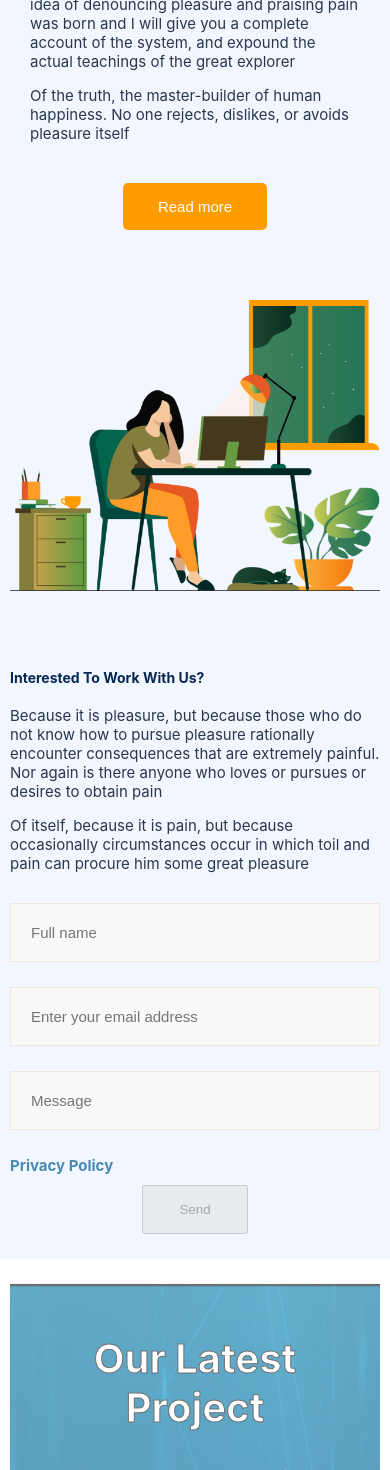
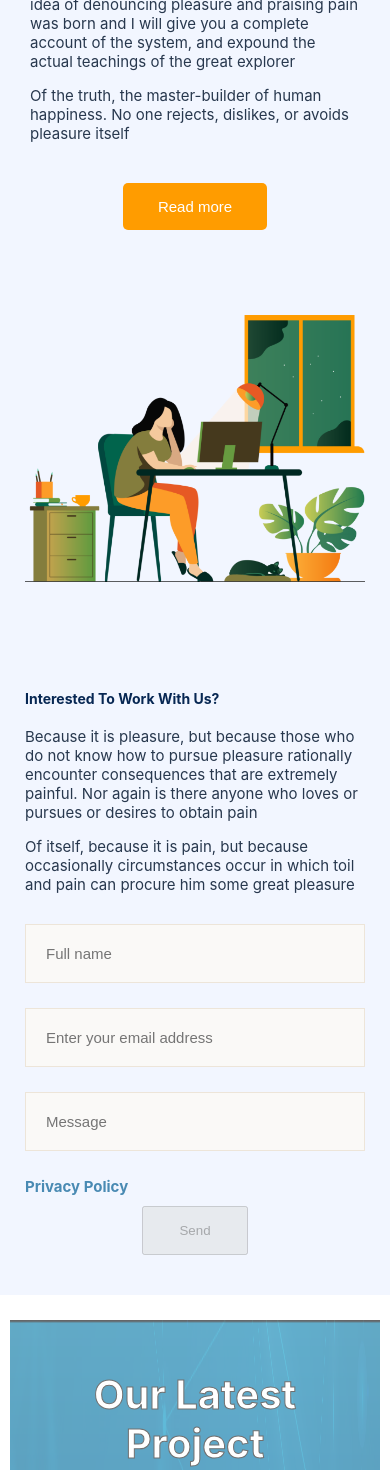
Before and after one commit to LinhDong64/TeqFresher-MotiveZone-UI, a React (Create React App) app in the folder ts-motive-zone-app/: page / in a window 390 px wide. Shown: the part 2704-4174 px from the top of the page. Built offline with nearby package versions, Linux system fonts and the light colour scheme.

Commit message:
adjust responsive contact section

```diff
--- a/ts-motive-zone-app/src/assets/styles/Contact/style.scss
+++ b/ts-motive-zone-app/src/assets/styles/Contact/style.scss
@@ -122,10 +122,15 @@
 
 @media only screen and (max-width: 1200px){
     .contact-section__banner{
+        padding: 15px;
         img{
             width: 100%;
             height: auto;
         }
+    }
+
+    .contact-section__title{
+        padding: 15px;
     }
 }
 
```
